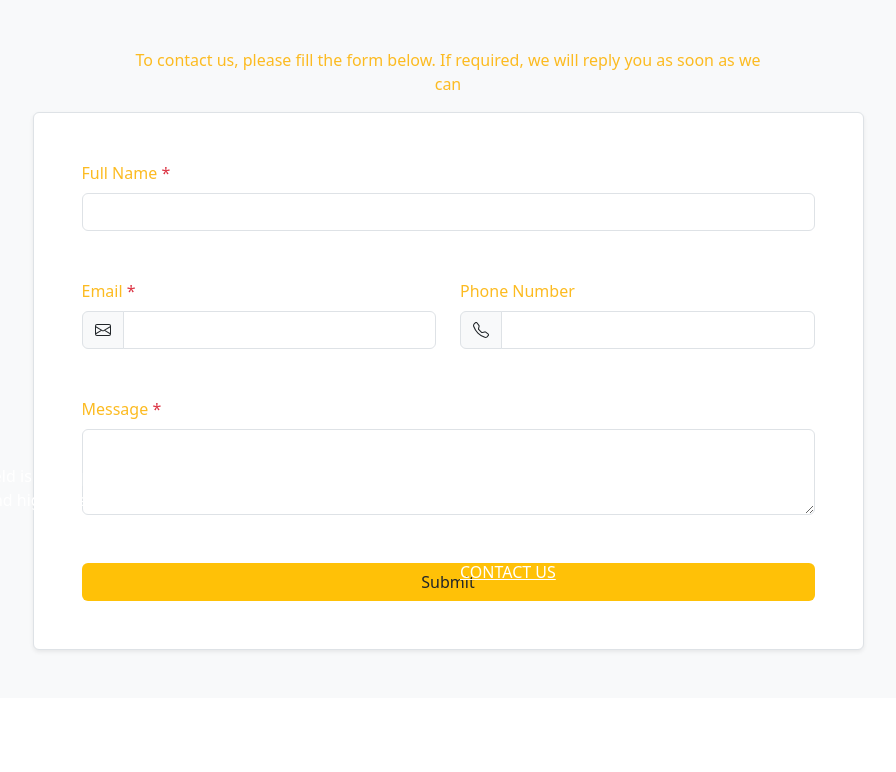
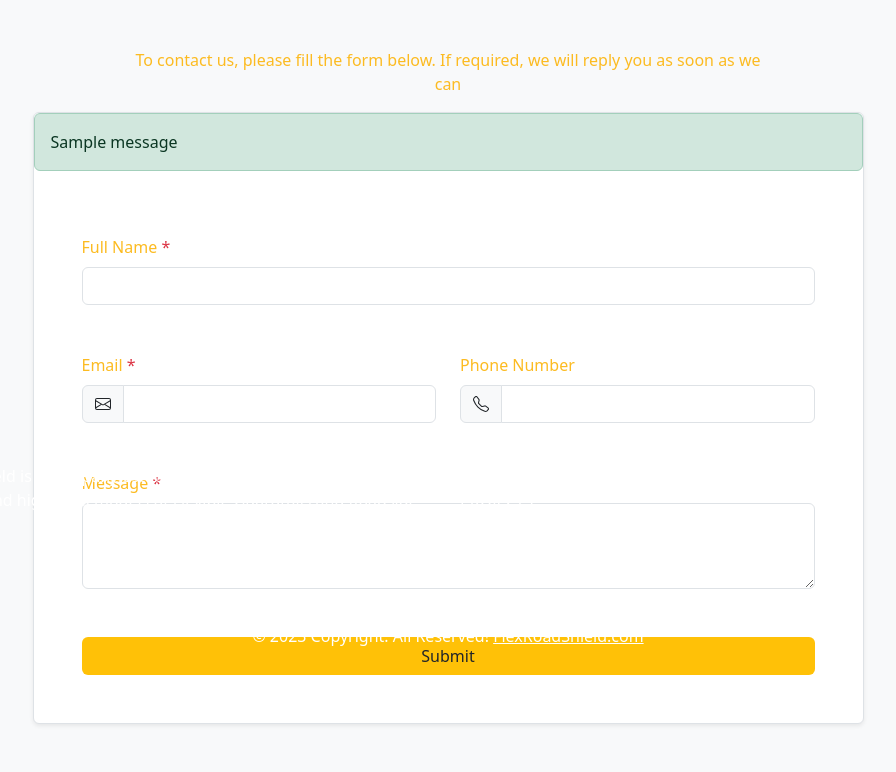
Before and after one commit to sarareshadi/flexroadshield, a Django app: page /contacts/ in a window 1280 px wide. Shown: the part 136-908 px from the top of the page, without its empty margins (192-1088 px from the left). Before the commit the page ends 789 px from the top, so only its background shows below. Run offline with Django 3.2, Linux system fonts and the light colour scheme; tables that the repository leaves empty hold one stand-in row (values such as "Sample post"); one stand-in notice (Sample message) is shown; parts of the project's set-up code (start-up, migrations or seed data) failed here and were passed over; some libraries are stand-ins or nearby versions.

Commit message:
form in contact.html not worked and i dont know why?could you see please?

```diff
--- a/contacts/views.py
+++ b/contacts/views.py
@@ -7,7 +7,8 @@ def ContactsView(request):
         form = ContactForm(request.POST, files=request.FILES)
         if form.is_valid():
             form.save()
-            return redirect('contacts:contacts')
+            messages.success(request, 'We received your message!')
+            return redirect('generals:home')
 
     else:
         form = ContactForm()
@@ -15,5 +16,5 @@ def ContactsView(request):
     return render(
         request,
         'contact.html',
-        {'form': form},
+        {'form': form}
     )
--- a/templates/contact.html
+++ b/templates/contact.html
@@ -10,6 +10,7 @@
 {% endblock head %}
 
 {% block content %}
+
 <section class="bg-light py-3 py-md-5">
   <div class="container">
     <div class="row justify-content-md-center">
@@ -23,12 +24,21 @@
     <div class="row justify-content-lg-center">
       <div class="col-12 col-lg-9">
         <div class="bg-white border rounded shadow-sm overflow-hidden">
+<!-- Display success message -->
+          {% if messages %}
+          {% for message in messages %}
+          <div class="alert alert-success" role="alert">
+            {{ message }}
+          </div>
+          {% endfor %}
+          {% endif %}
 
-          <form action="#!">
+          <form action="{% url 'contacts:contacts' %}" method="POST" enctype="multipart/form-data">
+          {% csrf_token %}
             <div class="row gy-4 gy-xl-5 p-4 p-xl-5">
               <div class="col-12">
                 <label for="fullname" class="form-label">Full Name <span class="text-danger">*</span></label>
-                <input type="text" class="form-control" id="fullname" name="fullname" value="" required>
+                <input type="text" class="form-control" id="fullname" name="fullname" value="{{ form.full_name.value|default_if_none:'' }}" required>
               </div>
               <div class="col-12 col-md-6">
                 <label for="email" class="form-label">Email <span class="text-danger">*</span></label>
@@ -38,23 +48,25 @@
                       <path d="M0 4a2 2 0 0 1 2-2h12a2 2 0 0 1 2 2v8a2 2 0 0 1-2 2H2a2 2 0 0 1-2-2V4Zm2-1a1 1 0 0 0-1 1v.217l7 4.2 7-4.2V4a1 1 0 0 0-1-1H2Zm13 2.383-4.708 2.825L15 11.105V5.383Zm-.034 6.876-5.64-3.471L8 9.583l-1.326-.795-5.64 3.47A1 1 0 0 0 2 13h12a1 1 0 0 0 .966-.741ZM1 11.105l4.708-2.897L1 5.383v5.722Z" />
                     </svg>
                   </span>
-                  <input type="email" class="form-control" id="email" name="email" value="" required>
+                  <input type="email" class="form-control" id="email" name="email" value="{{ form.email.value|default_if_none:'' }}" required>
                 </div>
               </div>
               <div class="col-12 col-md-6">
-                <label for="phone" class="form-label">Phone Number</label>
+                <label for="phone_number" class="form-label">Phone Number</label>
                 <div class="input-group">
                   <span class="input-group-text">
                     <svg xmlns="http://www.w3.org/2000/svg" width="16" height="16" fill="currentColor" class="bi bi-telephone" viewBox="0 0 16 16">
                       <path d="M3.654 1.328a.678.678 0 0 0-1.015-.063L1.605 2.3c-.483.484-.661 1.169-.45 1.77a17.568 17.568 0 0 0 4.168 6.608 17.569 17.569 0 0 0 6.608 4.168c.601.211 1.286.033 1.77-.45l1.034-1.034a.678.678 0 0 0-.063-1.015l-2.307-1.794a.678.678 0 0 0-.58-.122l-2.19.547a1.745 1.745 0 0 1-1.657-.459L5.482 8.062a1.745 1.745 0 0 1-.46-1.657l.548-2.19a.678.678 0 0 0-.122-.58L3.654 1.328zM1.884.511a1.745 1.745 0 0 1 2.612.163L6.29 2.98c.329.423.445.974.315 1.494l-.547 2.19a.678.678 0 0 0 .178.643l2.457 2.457a.678.678 0 0 0 .644.178l2.189-.547a1.745 1.745 0 0 1 1.494.315l2.306 1.794c.829.645.905 1.87.163 2.611l-1.034 1.034c-.74.74-1.846 1.065-2.877.702a18.634 18.634 0 0 1-7.01-4.42 18.634 18.634 0 0 1-4.42-7.009c-.362-1.03-.037-2.137.703-2.877L1.885.511z" />
                     </svg>
                   </span>
-                  <input type="tel" class="form-control" id="phone" name="phone" value="">
+                  <input type="tel" class="form-control" id="phone_number" name="phone" value="{{ form.phone_number.value|default_if_none:'' }}">
+
                 </div>
               </div>
               <div class="col-12">
                 <label for="message" class="form-label">Message <span class="text-danger">*</span></label>
-                <textarea class="form-control" id="message" name="message" rows="3" required></textarea>
+                <textarea class="form-control" id="message" name="message" rows="3" required>{{ form.message.value|default_if_none:''}}</textarea>
+
               </div>
               <div class="col-12">
                 <div class="d-grid">
@@ -63,5 +75,9 @@
               </div>
             </div>
           </form>
-</div>
+        </div>
+      </div>
+    </div>
+  </div>
+</section>
 {% endblock content %}
```
